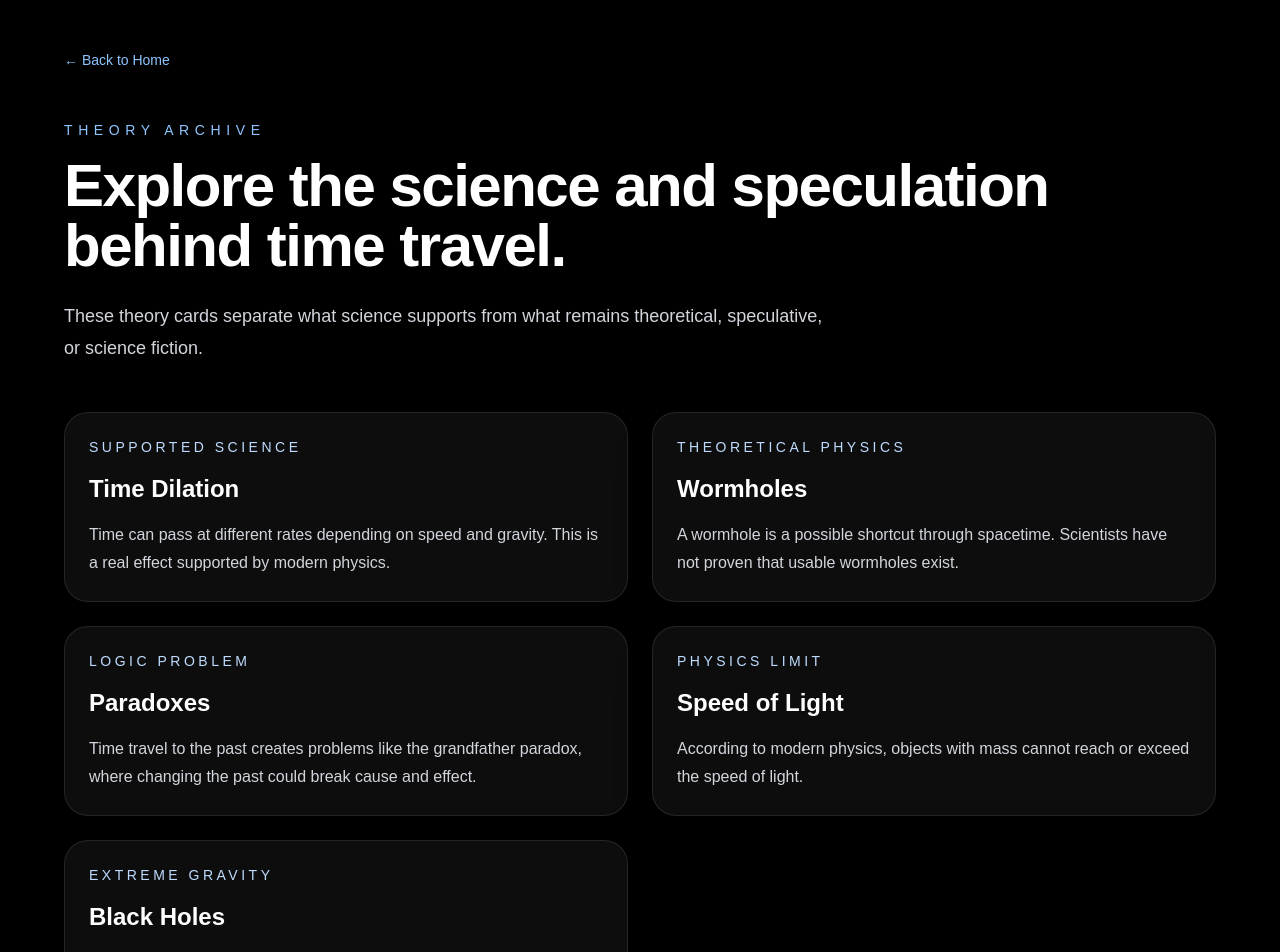
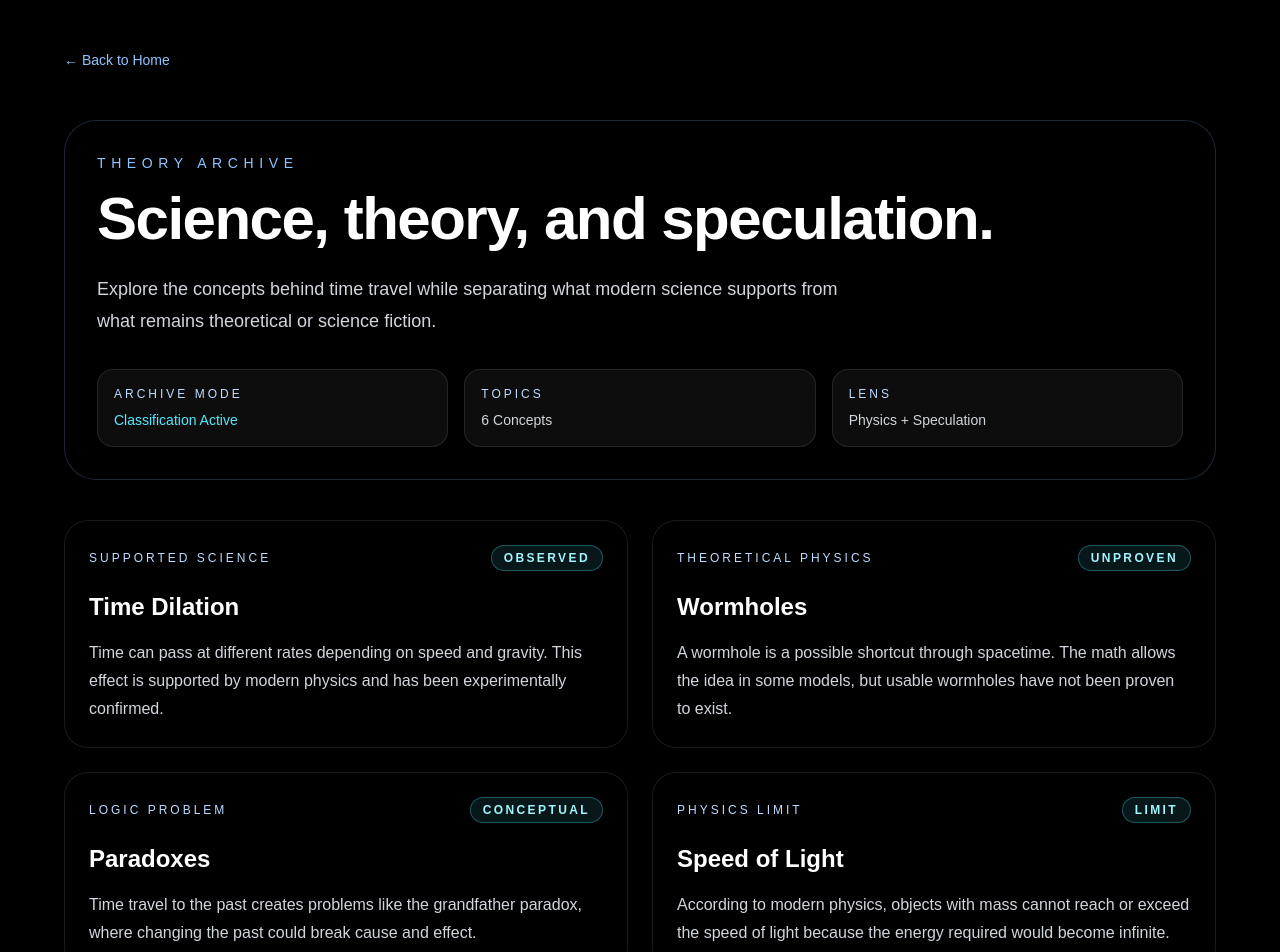
Before and after one commit to anastacia124/time-travel-theory-simulator, a Next.js app: page /theories in a window 1280 px wide. Shown: the top 952 px of the page. Built offline with nearby package versions, Linux system fonts and the light colour scheme.

Commit message:
Add shared simulation UI components

```diff
--- a/app/theories/page.tsx
+++ b/app/theories/page.tsx
@@ -2,69 +2,118 @@ const theories = [
   {
     title: "Time Dilation",
     category: "Supported Science",
+    status: "Observed",
     description:
-      "Time can pass at different rates depending on speed and gravity. This is a real effect supported by modern physics.",
+      "Time can pass at different rates depending on speed and gravity. This effect is supported by modern physics and has been experimentally confirmed.",
   },
   {
     title: "Wormholes",
     category: "Theoretical Physics",
+    status: "Unproven",
     description:
-      "A wormhole is a possible shortcut through spacetime. Scientists have not proven that usable wormholes exist.",
+      "A wormhole is a possible shortcut through spacetime. The math allows the idea in some models, but usable wormholes have not been proven to exist.",
   },
   {
     title: "Paradoxes",
     category: "Logic Problem",
+    status: "Conceptual",
     description:
       "Time travel to the past creates problems like the grandfather paradox, where changing the past could break cause and effect.",
   },
   {
     title: "Speed of Light",
     category: "Physics Limit",
+    status: "Limit",
     description:
-      "According to modern physics, objects with mass cannot reach or exceed the speed of light.",
+      "According to modern physics, objects with mass cannot reach or exceed the speed of light because the energy required would become infinite.",
   },
   {
     title: "Black Holes",
     category: "Extreme Gravity",
+    status: "Real",
     description:
-      "Black holes bend spacetime so strongly that time near them can move differently compared to faraway observers.",
+      "Black holes bend spacetime so strongly that time near them can pass differently compared to time far away from them.",
+  },
+  {
+    title: "Closed Timelike Curves",
+    category: "Advanced Theory",
+    status: "Speculative",
+    description:
+      "A closed timelike curve is a theoretical path through spacetime that loops back on itself, creating a possible mathematical model for traveling into the past.",
   },
 ];
 
 export default function TheoriesPage() {
   return (
-    <main className="min-h-screen bg-black px-6 py-12 text-white">
-      <section className="mx-auto max-w-6xl">
+    <main className="min-h-screen overflow-hidden bg-black px-6 py-12 text-white">
+      <section className="relative mx-auto max-w-6xl">
+        <div className="absolute inset-0 -z-10 bg-[radial-gradient(circle_at_top_left,_rgba(59,130,246,0.22),_transparent_35%),radial-gradient(circle_at_bottom_right,_rgba(168,85,247,0.16),_transparent_30%)]" />
+
+        <div className="absolute inset-0 -z-10 bg-[linear-gradient(rgba(255,255,255,0.04)_1px,transparent_1px),linear-gradient(90deg,rgba(255,255,255,0.04)_1px,transparent_1px)] bg-[size:80px_80px] opacity-20" />
+
         <a href="/" className="text-sm text-blue-300 hover:text-blue-200">
           ← Back to Home
         </a>
 
-        <div className="mt-12">
+        <div className="mt-12 rounded-[2rem] border border-blue-300/20 bg-black/45 p-8 shadow-2xl backdrop-blur">
           <p className="mb-4 text-sm uppercase tracking-[0.4em] text-blue-300">
             Theory Archive
           </p>
 
           <h1 className="text-4xl font-bold tracking-tight md:text-6xl">
-            Explore the science and speculation behind time travel.
+            Science, theory, and speculation.
           </h1>
 
           <p className="mt-6 max-w-3xl text-lg leading-8 text-gray-300">
-            These theory cards separate what science supports from what remains
-            theoretical, speculative, or science fiction.
+            Explore the concepts behind time travel while separating what modern
+            science supports from what remains theoretical or science fiction.
           </p>
+
+          <div className="mt-8 grid gap-4 md:grid-cols-3">
+            <div className="rounded-2xl border border-white/10 bg-white/5 p-4">
+              <p className="text-xs uppercase tracking-[0.25em] text-blue-200">
+                Archive Mode
+              </p>
+              <p className="mt-2 text-sm text-cyan-300">Classification Active</p>
+            </div>
+
+            <div className="rounded-2xl border border-white/10 bg-white/5 p-4">
+              <p className="text-xs uppercase tracking-[0.25em] text-blue-200">
+                Topics
+              </p>
+              <p className="mt-2 text-sm text-gray-300">
+                {theories.length} Concepts
+              </p>
+            </div>
+
+            <div className="rounded-2xl border border-white/10 bg-white/5 p-4">
+              <p className="text-xs uppercase tracking-[0.25em] text-blue-200">
+                Lens
+              </p>
+              <p className="mt-2 text-sm text-gray-300">
+                Physics + Speculation
+              </p>
+            </div>
+          </div>
         </div>
 
-        <div className="mt-12 grid gap-6 md:grid-cols-2">
+        <div className="mt-10 grid gap-6 md:grid-cols-2">
           {theories.map((theory) => (
             <article
               key={theory.title}
-              className="rounded-3xl border border-white/10 bg-white/5 p-6 shadow-2xl backdrop-blur transition hover:border-blue-300/40 hover:bg-blue-300/10"
+              className="rounded-3xl border border-white/10 bg-black/45 p-6 shadow-2xl backdrop-blur transition hover:border-blue-300/40 hover:bg-blue-300/10"
             >
-              <p className="text-sm uppercase tracking-[0.25em] text-blue-200">
-                {theory.category}
-              </p>
+              <div className="flex flex-wrap items-center justify-between gap-3">
+                <p className="text-xs uppercase tracking-[0.25em] text-blue-200">
+                  {theory.category}
+                </p>
 
-              <h2 className="mt-4 text-2xl font-semibold">{theory.title}</h2>
+                <span className="rounded-full border border-cyan-300/30 bg-cyan-300/10 px-3 py-1 text-xs font-semibold uppercase tracking-[0.2em] text-cyan-200">
+                  {theory.status}
+                </span>
+              </div>
+
+              <h2 className="mt-5 text-2xl font-semibold">{theory.title}</h2>
 
               <p className="mt-4 leading-7 text-gray-300">
                 {theory.description}
--- /dev/null
+++ b/components/ui/DataStatCard.tsx
@@ -0,0 +1,28 @@
+type DataStatCardProps = {
+  label: string;
+  value: string;
+  tone?: "default" | "cyan" | "red";
+};
+
+export default function DataStatCard({
+  label,
+  value,
+  tone = "default",
+}: DataStatCardProps) {
+  const valueColor =
+    tone === "cyan"
+      ? "text-cyan-300"
+      : tone === "red"
+        ? "text-red-300"
+        : "text-gray-300";
+
+  return (
+    <div className="rounded-2xl border border-white/10 bg-white/5 p-4">
+      <p className="text-xs uppercase tracking-[0.25em] text-blue-200">
+        {label}
+      </p>
+
+      <p className={`mt-2 text-sm font-medium ${valueColor}`}>{value}</p>
+    </div>
+  );
+}
--- /dev/null
+++ b/components/ui/HudPanel.tsx
@@ -0,0 +1,16 @@
+import type { ReactNode } from "react";
+
+type HudPanelProps = {
+  children: ReactNode;
+  className?: string;
+};
+
+export default function HudPanel({ children, className = "" }: HudPanelProps) {
+  return (
+    <div
+      className={`rounded-3xl border border-blue-300/20 bg-black/50 p-6 shadow-2xl shadow-blue-950/30 backdrop-blur ${className}`}
+    >
+      {children}
+    </div>
+  );
+}
--- /dev/null
+++ b/components/ui/SectionHeader.tsx
@@ -0,0 +1,27 @@
+type SectionHeaderProps = {
+  eyebrow: string;
+  title: string;
+  description: string;
+};
+
+export default function SectionHeader({
+  eyebrow,
+  title,
+  description,
+}: SectionHeaderProps) {
+  return (
+    <div className="rounded-[2rem] border border-blue-300/20 bg-black/45 p-8 shadow-2xl shadow-blue-950/30 backdrop-blur">
+      <p className="mb-4 text-sm uppercase tracking-[0.4em] text-blue-300">
+        {eyebrow}
+      </p>
+
+      <h1 className="text-4xl font-bold tracking-tight md:text-6xl">
+        {title}
+      </h1>
+
+      <p className="mt-6 max-w-3xl text-lg leading-8 text-gray-300">
+        {description}
+      </p>
+    </div>
+  );
+}
--- /dev/null
+++ b/components/ui/SimulationShell.tsx
@@ -0,0 +1,42 @@
+import type { ReactNode } from "react";
+
+type SimulationShellProps = {
+  children: ReactNode;
+};
+
+export default function SimulationShell({ children }: SimulationShellProps) {
+  return (
+    <main className="min-h-screen overflow-hidden bg-black px-6 py-8 text-white">
+      <section className="relative mx-auto min-h-[calc(100vh-4rem)] max-w-7xl">
+        <div className="absolute inset-0 -z-10 bg-[radial-gradient(circle_at_top_left,_rgba(59,130,246,0.22),_transparent_35%),radial-gradient(circle_at_bottom_right,_rgba(168,85,247,0.18),_transparent_30%)]" />
+
+        <div className="absolute inset-0 -z-10 bg-[linear-gradient(rgba(255,255,255,0.04)_1px,transparent_1px),linear-gradient(90deg,rgba(255,255,255,0.04)_1px,transparent_1px)] bg-[size:80px_80px] opacity-20" />
+
+        <div className="absolute inset-0 -z-10 bg-black/35" />
+
+        <nav className="flex items-center justify-between border-b border-blue-300/10 pb-5">
+          <a
+            href="/"
+            className="text-sm font-semibold uppercase tracking-[0.3em] text-blue-100"
+          >
+            TT Simulator
+          </a>
+
+          <div className="hidden items-center gap-6 text-sm text-gray-300 sm:flex">
+            <a href="/calculator" className="hover:text-white">
+              Calculator
+            </a>
+            <a href="/theories" className="hover:text-white">
+              Theories
+            </a>
+            <a href="/oracle" className="hover:text-white">
+              Oracle
+            </a>
+          </div>
+        </nav>
+
+        <div className="relative z-10">{children}</div>
+      </section>
+    </main>
+  );
+}
--- /dev/null
+++ b/components/ui/StatusBadge.tsx
@@ -0,0 +1,25 @@
+type StatusBadgeProps = {
+  children: string;
+  tone?: "cyan" | "blue" | "red" | "purple" | "green";
+};
+
+const toneClasses = {
+  cyan: "border-cyan-300/30 bg-cyan-300/10 text-cyan-200",
+  blue: "border-blue-300/30 bg-blue-300/10 text-blue-200",
+  red: "border-red-300/30 bg-red-300/10 text-red-200",
+  purple: "border-purple-300/30 bg-purple-300/10 text-purple-200",
+  green: "border-emerald-300/30 bg-emerald-300/10 text-emerald-200",
+};
+
+export default function StatusBadge({
+  children,
+  tone = "cyan",
+}: StatusBadgeProps) {
+  return (
+    <span
+      className={`rounded-full border px-3 py-1 text-xs font-semibold uppercase tracking-[0.2em] ${toneClasses[tone]}`}
+    >
+      {children}
+    </span>
+  );
+}
--- a/package.json
+++ b/package.json
@@ -3,7 +3,7 @@
   "version": "0.1.0",
   "private": true,
   "scripts": {
-    "dev": "next dev",
+    "dev": "next dev --webpack",
     "build": "next build",
     "start": "next start",
     "lint": "eslint"
```
